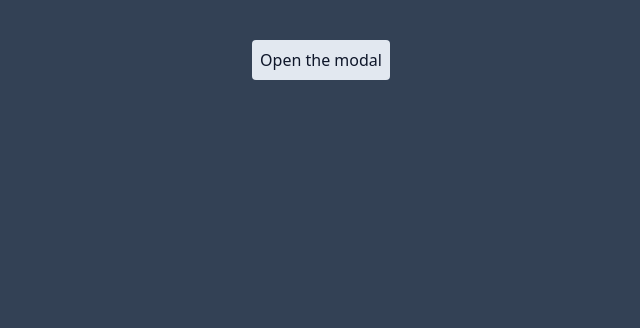
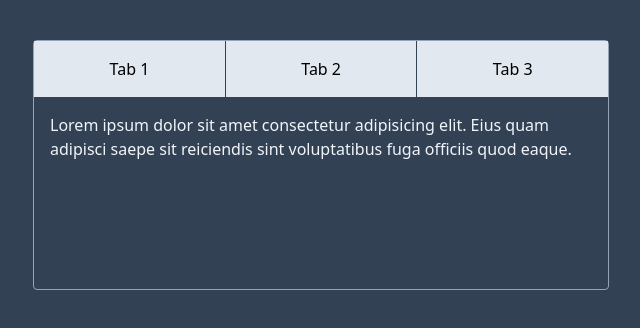
Before and after one commit to Tresor-ilunga/current-react-component, a React (Vite) app: page / in a window 1280 px wide. Shown: the top 328 px of the page, without its empty margins (319-959 px from the left). Built offline with nearby package versions, Linux system fonts and the light colour scheme.

Commit message:
feat: Create a tab system

```diff
--- a/src/App.jsx
+++ b/src/App.jsx
@@ -1,11 +1,11 @@
-import ModalButton from "./lessons/1.Creer-une-fenetre-modale-avec-un-portal/ModalButton.jsx"
+import Tabs from "./lessons/2.Coder-des-onglets/Tabs.jsx"
 
 function App() {
 
   return (
       <div className="min-h-screen bg-slate-700 pt-10">
 
-        <ModalButton />
+        <Tabs />
       </div>
   )
 }
--- a/src/lessons/2.Coder-des-onglets/Tabs.jsx
+++ b/src/lessons/2.Coder-des-onglets/Tabs.jsx
@@ -9,3 +9,29 @@ const tabsData = [
     txt: "Lorem ipsum dolor sit amet consectetur adipisicing elit. Nisi illo a quibusdam voluptatem praesentium repellendus ab reiciendis iusto! Quod hic aliquam, voluptates expedita iure eius corrupti incidunt quos unde doloremque earum, eligendi sequi, nam praesentium. Eius voluptates ullam est omnis similique tempora enim. Aut necessitatibus nesciunt et voluptatibus excepturi. Magni totam modi, similique atque recusandae blanditiis ut necessitatibus explicabo qui?",
   },
 ]
+
+import { useState } from "react"
+
+export default function Tabs() {
+
+  const [selectedTab, setSelectedTab] = useState(0)
+
+  return (
+    <div className="max-w-xl min-h-[250px] mx-auto rounded border border-slate-400">
+      <div className="flex divide-x divide-slate-700">
+        {tabsData.map((obj, index) => (
+          <button
+          key={index}
+          onClick={() => setSelectedTab(index)}
+          className="w-full p-4 bg-slate-200 hover:bg-slate-300"
+          >
+            Tab {index + 1}
+          </button>
+        ))}
+      </div>
+      <div className="text-slate-100 p-4">
+      <p>{tabsData[selectedTab].txt}</p>
+      </div>
+    </div>
+  )
+}
```
